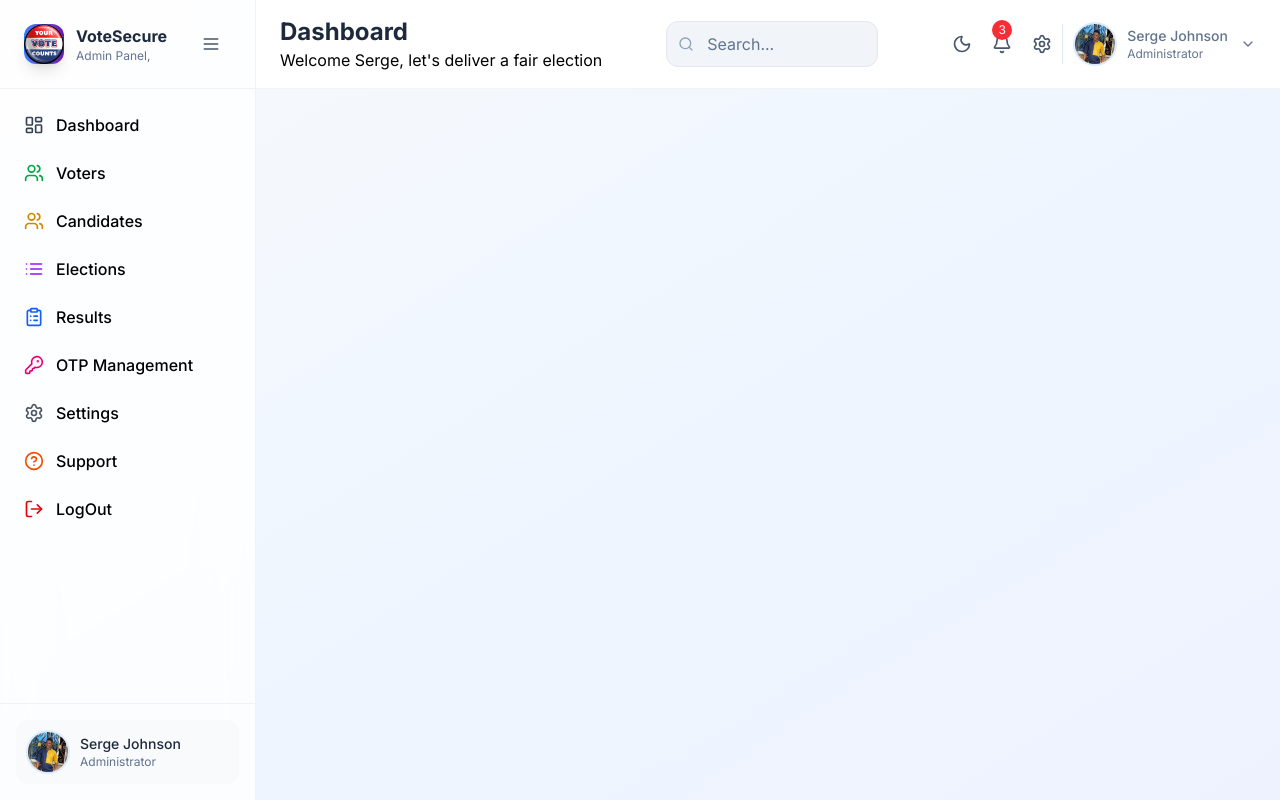
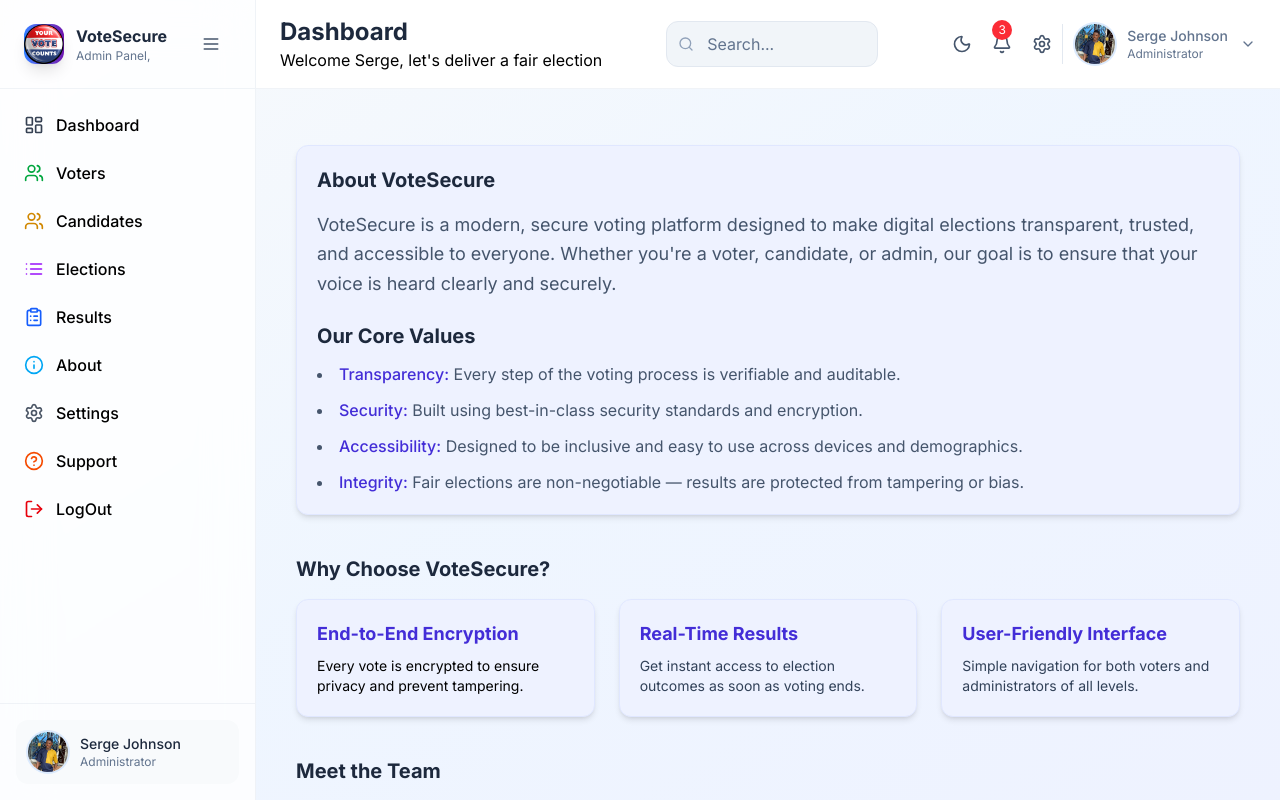
Before and after one commit to PENANCE-SEARCH-KHAN/Online-Voting-System-, a React (Vite) app in the folder vite-project/: page /about in a window 1280 px wide. Built offline with nearby package versions, Linux system fonts and the light colour scheme.

Commit message:
created the about page

```diff
--- a/vite-project/src/App.jsx
+++ b/vite-project/src/App.jsx
@@ -11,6 +11,8 @@ import Elections from './pages/Elections';
 import Results from './pages/Results';
 import Settings from './pages/Settings';
 import Support from './pages/Support';
+import About from './pages/About';
+
 
 function AppContent() {
   const [sideBarCollapsed, setSideBarCollapsed] = useState(false);
@@ -56,6 +58,8 @@ function AppContent() {
               <Route path="/settings" element={<Settings />} />
               <Route path="/support" element={<Support />} />
               <Route path="/" element={<Dashboard />} />
+              <Route path="/about" element={<About />} />
+
             </Routes>
           </div>
         </main>
--- a/vite-project/src/components/layout/Sidebar.jsx
+++ b/vite-project/src/components/layout/Sidebar.jsx
@@ -1,6 +1,6 @@
 import React from 'react';
 import { Link } from 'react-router-dom';
-import { LayoutDashboard, Users, List, KeyRound, Settings, HelpCircle, LogOut, ClipboardList, Menu } from 'lucide-react';
+import { LayoutDashboard, Users, List, Info, Settings, HelpCircle, LogOut, ClipboardList, Menu } from 'lucide-react';
 
 function Sidebar({ sidebarCollapsed, onToggleSidebar, currentPage }) {
   // Helper function to check if link is active
@@ -87,11 +87,11 @@ function Sidebar({ sidebarCollapsed, onToggleSidebar, currentPage }) {
         </Link>
 
         <Link
-          to="/otp"
+          to="/about"
           className={`${linkBaseClasses} ${isActive('/otp') ? activeClasses : inactiveClasses}`}
         >
-          <KeyRound className={`w-5 h-5 ${isActive('/otp') ? 'text-white' : 'text-pink-600 dark:text-pink-300 group-hover:text-white'}`} />
-          {!sidebarCollapsed && <span className="font-medium">OTP Management</span>}
+          <Info className={`w-5 h-5 ${isActive('/otp') ? 'text-white' : 'text-sky-500 dark:text-pink-300 group-hover:text-white'}`} />
+          {!sidebarCollapsed && <span className="font-medium">About</span>}
         </Link>
 
         <Link
--- /dev/null
+++ b/vite-project/src/pages/About.jsx
@@ -0,0 +1,87 @@
+import React from 'react';
+
+function About() {
+  return (
+    <div className="px-4 py-8 max-w-6xl mx-auto">
+      <div className="bg-indigo-50 dark:bg-slate-800 p-5 rounded-xl shadow-md border border-indigo-100 dark:border-slate-700 hover:scale-[1.01] transition-transform">
+        {/* Title */}
+        <h1 className="text-xl font-bold text-slate-800 dark:text-white mb-4">
+          About VoteSecure
+        </h1>
+
+        {/* Intro */}
+        <p className="text-slate-600 dark:text-slate-300 text-base md:text-lg leading-relaxed mb-6">
+          VoteSecure is a modern, secure voting platform designed to make digital elections transparent, trusted, and accessible to everyone.
+          Whether you're a voter, candidate, or admin, our goal is to ensure that your voice is heard clearly and securely.
+        </p>
+
+        {/* Core Values */}
+        <h2 className="text-xl font-semibold text-slate-800 dark:text-white mb-3">
+          Our Core Values
+        </h2>
+        <ul className="space-y-3 text-slate-600 dark:text-slate-300 list-disc list-inside">
+          <li><span className="font-medium text-indigo-700 dark:text-white">Transparency:</span> Every step of the voting process is verifiable and auditable.</li>
+          <li><span className="font-medium text-indigo-700 dark:text-white">Security:</span> Built using best-in-class security standards and encryption.</li>
+          <li><span className="font-medium text-indigo-700 dark:text-white">Accessibility:</span> Designed to be inclusive and easy to use across devices and demographics.</li>
+          <li><span className="font-medium text-indigo-700 dark:text-white">Integrity:</span> Fair elections are non-negotiable — results are protected from tampering or bias.</li>
+        </ul>
+      </div>
+
+      {/* Features Section */}
+      <h2 className="text-xl font-semibold text-slate-800 dark:text-white mt-10 mb-4">
+        Why Choose VoteSecure?
+      </h2>
+
+      <div className="grid grid-cols-1 sm:grid-cols-2 lg:grid-cols-3 gap-6">
+        {/* Feature 1 - Highlighted */}
+        <div className="bg-indigo-50 dark:bg-slate-800 p-5 rounded-xl shadow-md border border-indigo-100 dark:border-slate-700 hover:scale-[1.01] transition-transform">
+          <h3 className="text-lg font-bold mb-2 text-indigo-700">End-to-End Encryption</h3>
+          <p className="text-sm">
+            Every vote is encrypted to ensure privacy and prevent tampering.
+          </p>
+        </div>
+
+        {/* Feature 2 */}
+        <div className="bg-indigo-50 dark:bg-slate-800 p-5 rounded-xl shadow-md border border-indigo-100 dark:border-slate-700 hover:scale-[1.01] transition-transform">
+          <h3 className="text-lg font-bold text-indigo-700 dark:text-white mb-2">Real-Time Results</h3>
+          <p className="text-sm text-slate-700 dark:text-slate-300">
+            Get instant access to election outcomes as soon as voting ends.
+          </p>
+        </div>
+
+        {/* Feature 3 */}
+        <div className="bg-indigo-50 dark:bg-slate-800 p-5 rounded-xl shadow-md border border-indigo-100 dark:border-slate-700 hover:scale-[1.01] transition-transform">
+          <h3 className="text-lg font-bold text-indigo-700 dark:text-white mb-2">User-Friendly Interface</h3>
+          <p className="text-sm text-slate-700 dark:text-slate-300">
+            Simple navigation for both voters and administrators of all levels.
+          </p>
+        </div>
+      </div>
+
+      {/* Team Section */}
+      <h2 className="text-xl font-semibold text-slate-800 dark:text-white mt-10 mb-4">
+        Meet the Team
+      </h2>
+
+      <div className="grid grid-cols-1 sm:grid-cols-2 gap-6">
+        {/* Team Card */}
+        <div className="bg-white dark:bg-slate-800 p-6 rounded-xl shadow-md text-center border dark:border-slate-700 hover:shadow-lg transition">
+          <img src="/profile.jpg" alt="Serge Johnson" className="w-20 h-20 rounded-full mx-auto mb-3 ring-2 ring-indigo-200" />
+          <h3 className="text-lg font-bold text-indigo-700 dark:text-white">Serge Johnson</h3>
+          <p className="text-sm text-slate-600 dark:text-slate-300">Lead Developer & Admin</p>
+        </div>
+
+        {/* CTA Card to the right */}
+        <div className="bg-indigo-200  dark:bg-indigo-700 rounded-2xl p-6 text-center shadow-lg hover:shadow-xl transition">
+          <h2 className="text-2xl font-bold mb-2 text-indigo-700">Ready to Experience Fair & Secure Elections?</h2>
+          <p className="mb-4">Join us today and take part in the future of transparent voting.</p>
+          <button className="bg-white text-indigo-600 font-semibold px-5 py-2 rounded-xl hover:bg-indigo-100 transition">
+            Get Started
+          </button>
+        </div>
+      </div>
+    </div>
+  );
+}
+
+export default About;
```
